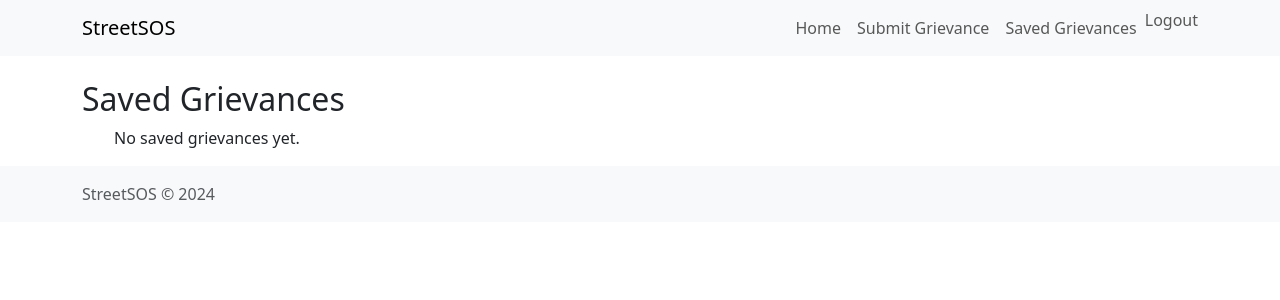
After one commit to omarseyam1729/StreetSOS, a Django app: page /saved/ in a window 1280 px wide. The commit adds this page. Shown: the top 300 px of the page. Run offline with Django 5.2, Linux system fonts and the light colour scheme; a user stored in the database is signed in; data comes from the database, SQL or seed files in the repository; both versions use the stored data as it was after the commit.

Commit message:
fixed save grievance

```diff
--- /dev/null
+++ b/grievance/templates/grievances/saved_grievances_list.html
@@ -0,0 +1,38 @@
+{% extends 'base.html' %}
+
+{% block content %}
+    <h2>Saved Grievances</h2>
+    <ul>
+        {% for saved_grievance in saved_grievances %}
+            <li>
+                <a href="{% url 'grievance-detail' saved_grievance.grievance.id %}">
+                    {{ saved_grievance.grievance.title }} (Urgency: {{ saved_grievance.grievance.urgency }})
+                </a>
+                <p>Saved on: {{ saved_grievance.saved_at }}</p>
+            </li>
+        {% empty %}
+            <p>No saved grievances yet.</p>
+        {% endfor %}
+    </ul>
+
+    <!-- Pagination controls -->
+    {% if is_paginated %}
+        <div class="pagination">
+            <span class="step-links">
+                {% if saved_grievances.has_previous %}
+                    <a href="?page=1">&laquo; first</a>
+                    <a href="?page={{ saved_grievances.previous_page_number }}">previous</a>
+                {% endif %}
+
+                <span class="current">
+                    Page {{ saved_grievances.number }} of {{ saved_grievances.paginator.num_pages }}.
+                </span>
+
+                {% if saved_grievances.has_next %}
+                    <a href="?page={{ saved_grievances.next_page_number }}">next</a>
+                    <a href="?page={{ saved_grievances.paginator.num_pages }}">last &raquo;</a>
+                {% endif %}
+            </span>
+        </div>
+    {% endif %}
+{% endblock %}
--- a/grievance/urls.py
+++ b/grievance/urls.py
@@ -1,8 +1,12 @@
 from django.urls import path
-from .views import GrievanceListView, GrievanceCreateView, save_grievance
+from .views import GrievanceListView, GrievanceCreateView, GrievanceDetailView, save_grievance, SavedGrievancesListView
+from .views import delete_grievance
 
 urlpatterns = [
     path('', GrievanceListView.as_view(), name='grievance-list'),
-    path('create/', GrievanceCreateView.as_view(), name='grievance-create'),
-    path('save/<int:grievance_id>/', save_grievance, name='grievance-save'),
+    path('new/', GrievanceCreateView.as_view(), name='grievance-create'),
+    path('save/<int:grievance_id>/', save_grievance, name='save-grievance'),
+    path('saved/', SavedGrievancesListView.as_view(), name='saved-grievances'),
+    path('grievance/<int:pk>/', GrievanceDetailView.as_view(), name='grievance-detail'),
+    path('delete/<int:grievance_id>/', delete_grievance, name='delete-grievance'),
 ]
--- a/grievance/views.py
+++ b/grievance/views.py
@@ -4,14 +4,24 @@ from .models import Grievance, UserGrievance
 from django.urls import reverse_lazy
 from django.contrib.auth.mixins import LoginRequiredMixin
 from django.shortcuts import get_object_or_404, redirect
+from django.views.generic import DetailView
 
 class GrievanceListView(ListView):
     model = Grievance
     template_name = 'grievances/grievance_list.html'
     context_object_name = 'grievances'
     paginate_by = 10
+
     def get_queryset(self):
         return Grievance.objects.all().order_by('-created_at')
+
+    def get_context_data(self, **kwargs):
+        context = super().get_context_data(**kwargs)
+        if self.request.user.is_authenticated:
+            user_profile = self.request.user.userprofile
+            saved_grievances = UserGrievance.objects.filter(user=user_profile).values_list('grievance_id', flat=True)
+            context['saved_grievance_ids'] = list(saved_grievances)
+        return context
 
 class GrievanceCreateView(LoginRequiredMixin, CreateView):
     model = Grievance
@@ -22,9 +32,46 @@ class GrievanceCreateView(LoginRequiredMixin, CreateView):
         form.instance.user_profile = self.request.user.userprofile  # Set the user profile automatically
         return super().form_valid(form)
 
+from django.http import JsonResponse
+
 def save_grievance(request, grievance_id):
+    if not request.user.is_authenticated:
+        return JsonResponse({'error': 'Not authenticated'}, status=403)
+
     grievance = get_object_or_404(Grievance, id=grievance_id)
     user_profile = request.user.userprofile
     user_grievance, created = UserGrievance.objects.get_or_create(user=user_profile, grievance=grievance)
 
-    return redirect('grievance-list')
+    if not created:
+        return JsonResponse({'error': 'Already saved'}, status=400)
+
+    return JsonResponse({'saved': True})
+
+def delete_grievance(request, grievance_id):
+    if not request.user.is_authenticated:
+        return JsonResponse({'error': 'Not authenticated'}, status=403)
+
+    grievance = get_object_or_404(Grievance, id=grievance_id)
+    user_profile = request.user.userprofile
+
+    try:
+        user_grievance = UserGrievance.objects.get(user=user_profile, grievance=grievance)
+        user_grievance.delete()
+        return JsonResponse({'deleted': True})
+    except UserGrievance.DoesNotExist:
+        return JsonResponse({'error': 'Grievance not saved by user'}, status=404)
+
+
+class SavedGrievancesListView(LoginRequiredMixin, ListView):
+    model = UserGrievance
+    template_name = 'grievances/saved_grievances_list.html'
+    context_object_name = 'saved_grievances'
+    paginate_by = 10
+    def get_queryset(self):
+        return UserGrievance.objects.filter(user=self.request.user.userprofile).order_by('-saved_at')
+
+class GrievanceDetailView(DetailView):
+    model = Grievance
+    template_name = 'grievances/grievance_detail.html'
+    context_object_name = 'grievance'
+from django.http import JsonResponse
--- a/templates/base.html
+++ b/templates/base.html
@@ -28,6 +28,9 @@
                     {% if user.is_authenticated %}
                     <li class="nav-item">
                         <a class="nav-link" href="{% url 'grievance-create' %}">Submit Grievance</a>
+                    </li>
+                    <li class="nav-item">
+                        <a class="nav-link" href="{% url 'saved-grievances' %}">Saved Grievances</a>
                     </li>
                     <li class="nav-item">
                         <form id="logout-form" action="{% url 'logout' %}" method="post" style="display: inline;">
```
Also changed, not shown: grievance/templates/grievances/grievance_detail.html (added, +11 -0 lines), grievance/templates/grievances/grievance_list.html (+55 -2 lines), db.sqlite3.
